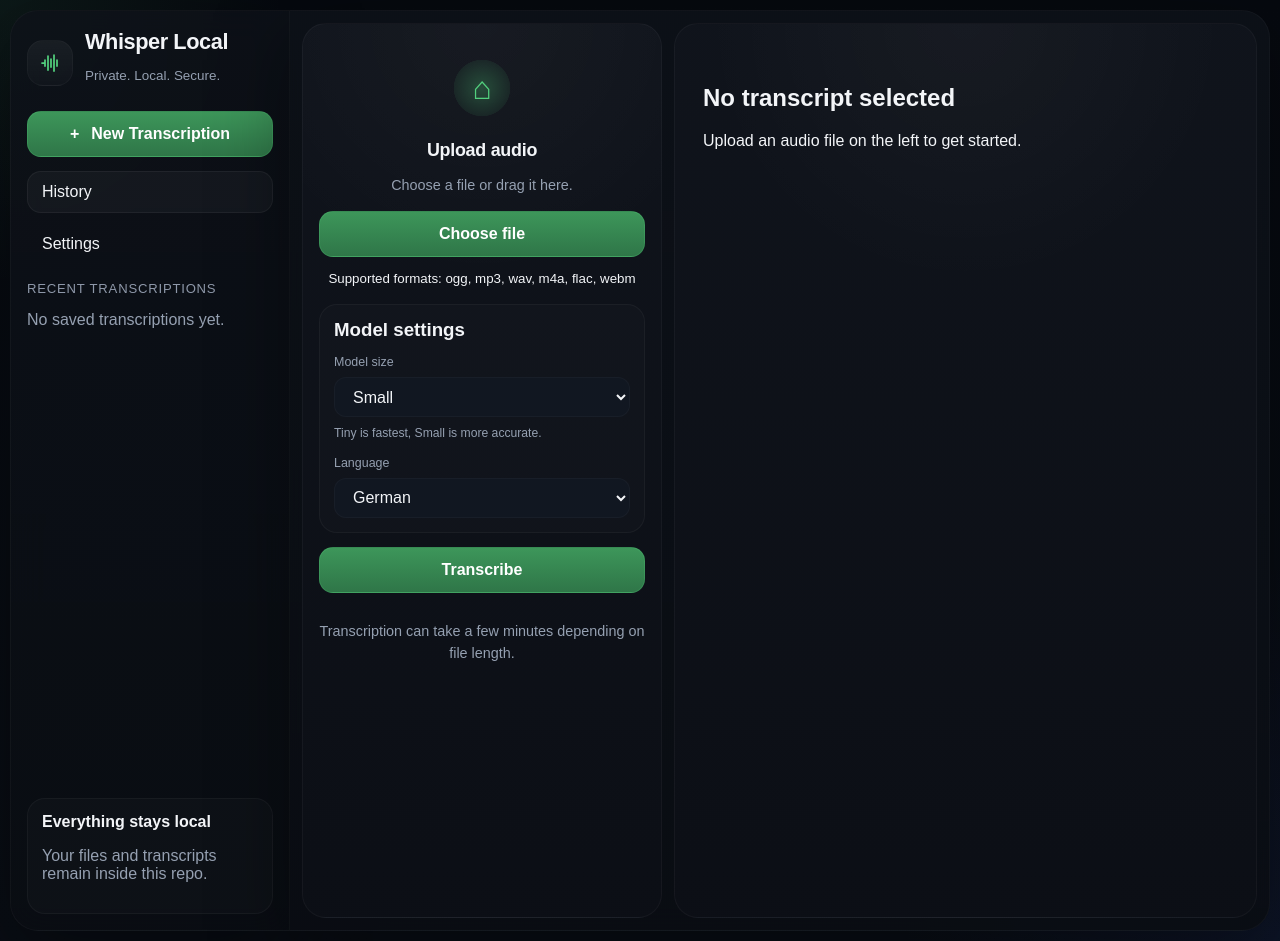
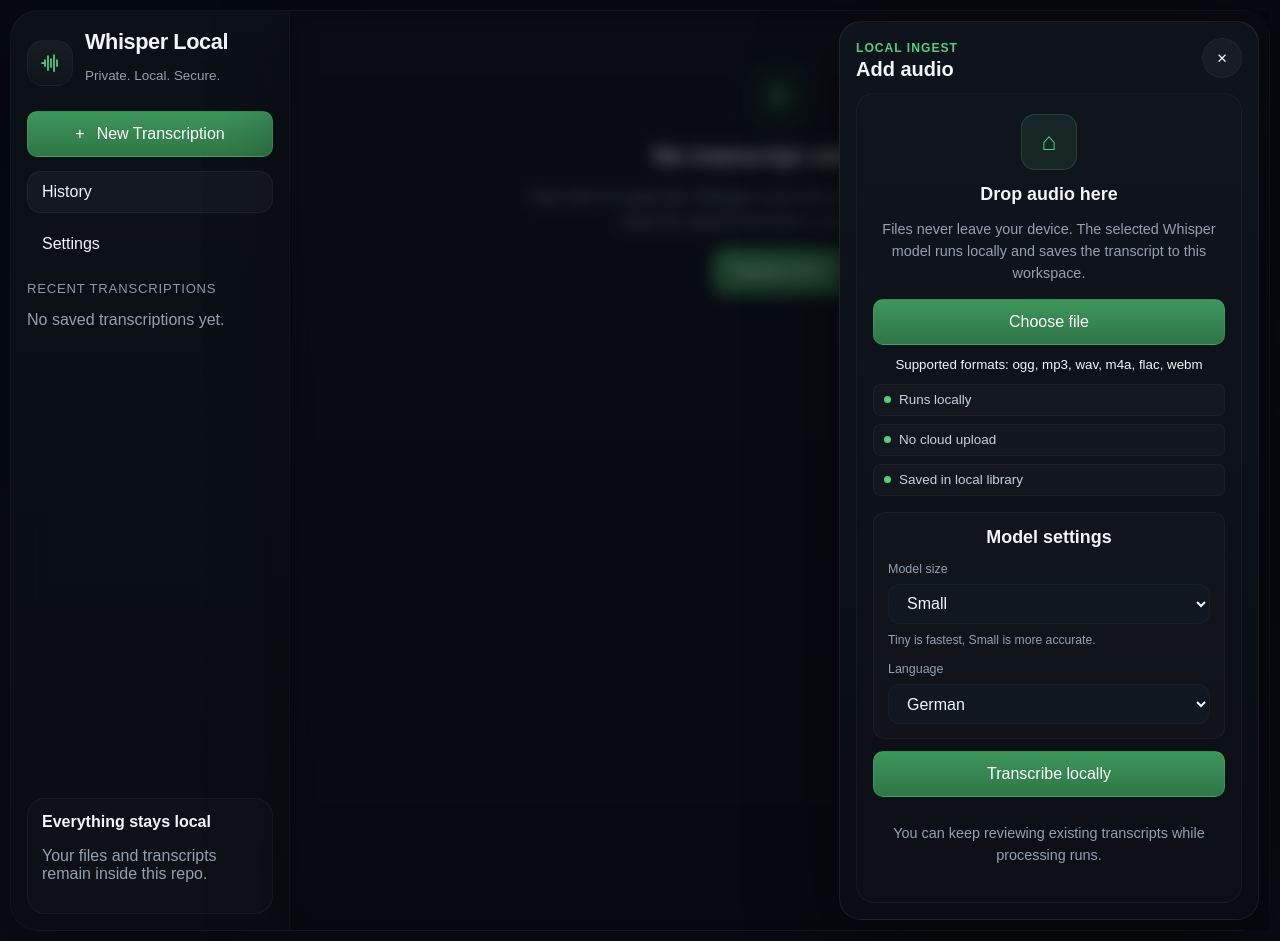
Before and after one commit to burnz0/whisper-local, a Flask app: page / in a window 1280 px wide. Run offline with Flask 3, Linux system fonts and the light colour scheme; some libraries are stand-ins or nearby versions.

Commit message:
Refocus workspace around transcript review

```diff
--- a/static/app.js
+++ b/static/app.js
@@ -27,7 +27,11 @@
   const transcribeStatus = document.getElementById("transcribe-status");
   const fileInput = document.getElementById("audio-file-input");
   const uploadCard = document.getElementById("upload-card");
+  const uploadPanel = document.getElementById("upload-panel");
+  const contextBackdrop = document.getElementById("context-backdrop");
+  const closeUploadPanel = document.getElementById("close-upload-panel");
   const fileNameLabel = document.getElementById("selected-file-name");
+  const openUploadButtons = document.querySelectorAll("[data-open-upload]");
   const searchCount = document.getElementById("segment-search-count");
   const sidebarNavButtons = document.querySelectorAll("[data-sidebar-target]");
   const sidebarPanels = document.querySelectorAll(".sidebar-panel");
@@ -63,7 +67,11 @@
         }
         if (jobStatusMessage) {
           jobStatusMessage.textContent =
-            job.status === "failed" ? job.error || "Transcription failed." : job.status === "complete" ? "Opening transcript..." : `${job.source_name} is ${job.status}.`;
+            job.status === "failed"
+              ? job.error || "Transcription failed."
+              : job.status === "complete"
+                ? "Opening transcript..."
+                : `Running locally with ${job.model}. ${job.source_name} is ${job.status}; no cloud upload occurs.`;
         }
         if (job.status === "complete" && payload.redirect_url) {
           window.location.href = payload.redirect_url;
@@ -320,9 +328,40 @@
     search.addEventListener("input", renderSearch);
   }
 
+  const setUploadPanelOpen = (isOpen) => {
+    if (!uploadPanel || !contextBackdrop) return;
+    uploadPanel.hidden = !isOpen;
+    contextBackdrop.hidden = !isOpen;
+    uploadPanel.classList.toggle("is-open", isOpen);
+    if (isOpen && fileInput) {
+      window.setTimeout(() => fileInput.focus(), 80);
+    }
+  };
+
+  openUploadButtons.forEach((button) => {
+    button.addEventListener("click", () => setUploadPanelOpen(true));
+  });
+
+  if (closeUploadPanel) {
+    closeUploadPanel.addEventListener("click", () => setUploadPanelOpen(false));
+  }
+
+  if (contextBackdrop) {
+    contextBackdrop.addEventListener("click", () => setUploadPanelOpen(false));
+  }
+
   if (fileInput && fileNameLabel) {
     const renderFileName = (file) => {
       fileNameLabel.textContent = file ? `Selected: ${file.name}` : "Supported formats: ogg, mp3, wav, m4a, flac, webm";
+    };
+
+    const assignFile = (file) => {
+      if (!file) return;
+      const transfer = new DataTransfer();
+      transfer.items.add(file);
+      fileInput.files = transfer.files;
+      renderFileName(file);
+      setUploadPanelOpen(true);
     };
 
     fileInput.addEventListener("change", () => {
@@ -346,13 +385,37 @@
 
       uploadCard.addEventListener("drop", (event) => {
         const file = event.dataTransfer && event.dataTransfer.files && event.dataTransfer.files[0];
-        if (!file) return;
-        const transfer = new DataTransfer();
-        transfer.items.add(file);
-        fileInput.files = transfer.files;
-        renderFileName(file);
+        assignFile(file);
       });
     }
+
+    let dragDepth = 0;
+    document.addEventListener("dragenter", (event) => {
+      if (!event.dataTransfer || !Array.from(event.dataTransfer.types).includes("Files")) return;
+      dragDepth += 1;
+      document.body.classList.add("is-dragging-file");
+      setUploadPanelOpen(true);
+    });
+
+    document.addEventListener("dragover", (event) => {
+      if (!event.dataTransfer || !Array.from(event.dataTransfer.types).includes("Files")) return;
+      event.preventDefault();
+    });
+
+    document.addEventListener("dragleave", () => {
+      dragDepth = Math.max(0, dragDepth - 1);
+      if (dragDepth === 0) {
+        document.body.classList.remove("is-dragging-file");
+      }
+    });
+
+    document.addEventListener("drop", (event) => {
+      if (!event.dataTransfer || !Array.from(event.dataTransfer.types).includes("Files")) return;
+      event.preventDefault();
+      dragDepth = 0;
+      document.body.classList.remove("is-dragging-file");
+      assignFile(event.dataTransfer.files && event.dataTransfer.files[0]);
+    });
   }
 
   if (transcribeForm && transcribeButton) {
@@ -365,9 +428,9 @@
       transcribeForm.dataset.submitting = "true";
       transcribeForm.classList.add("is-submitting");
       transcribeButton.disabled = true;
-      transcribeButton.textContent = "Transcribing...";
+      transcribeButton.textContent = "Transcribing locally...";
       if (transcribeStatus) {
-        transcribeStatus.textContent = file ? `Transcribing ${file.name}.` : "Transcribing audio.";
+        transcribeStatus.textContent = file ? `Running local transcription for ${file.name}. No upload occurs.` : "Running local transcription.";
       }
     });
   }
@@ -540,6 +603,12 @@
 
     if (modalOpen) return;
 
+    if (event.key === "Escape" && uploadPanel && !uploadPanel.hidden) {
+      event.preventDefault();
+      setUploadPanelOpen(false);
+      return;
+    }
+
     if (event.key === "/" && search && !isTyping) {
       event.preventDefault();
       search.focus();
--- a/static/styles.css
+++ b/static/styles.css
@@ -33,18 +33,7 @@ body {
   margin: 0;
   font-family: "Manrope", sans-serif;
   color: var(--text);
-  background:
-    radial-gradient(
-      circle at top left,
-      rgba(82, 207, 125, 0.08),
-      transparent 18%
-    ),
-    radial-gradient(
-      circle at bottom right,
-      rgba(58, 102, 255, 0.08),
-      transparent 24%
-    ),
-    linear-gradient(180deg, #06090f 0%, #090d14 100%);
+  background: linear-gradient(180deg, #06090f 0%, #090d14 100%);
   overflow: hidden;
 }
 
@@ -130,7 +119,7 @@ body::before {
 
 .brand h1,
 .detail-header h2,
-.upload-card h2,
+.upload-card h3,
 .settings-card h3 {
   margin: 0;
 }
@@ -161,7 +150,7 @@ body::before {
   align-items: center;
   justify-content: center;
   gap: 12px;
-  border-radius: 14px;
+  border-radius: 10px;
   border: 1px solid rgba(82, 207, 125, 0.22);
   background: linear-gradient(180deg, #3d965a, #2f7648);
   color: white;
@@ -169,6 +158,8 @@ body::before {
   font-weight: 700;
   min-height: 46px;
   padding: 0 18px;
+  cursor: pointer;
+  font: inherit;
 }
 
 .secondary-action {
@@ -415,23 +410,18 @@ body::before {
 }
 
 .composer {
+  position: relative;
   display: grid;
-  grid-template-columns: minmax(320px, 360px) minmax(0, 1fr);
-  gap: 12px;
+  grid-template-columns: minmax(0, 1fr);
   height: 100%;
   min-height: 0;
 }
 
-.composer:has(.upload-card.is-compact) {
-  grid-template-columns: minmax(260px, 300px) minmax(0, 1fr);
-}
-
 .upload-card,
 .detail-panel {
-  border-radius: 24px;
+  border-radius: 18px;
   border: 1px solid rgba(255, 255, 255, 0.04);
   background:
-    radial-gradient(circle at top, rgba(255, 255, 255, 0.03), transparent 28%),
     linear-gradient(180deg, rgba(16, 20, 28, 0.98), rgba(12, 15, 22, 0.98));
 }
 
@@ -445,82 +435,39 @@ body::before {
   min-height: 0;
 }
 
-.upload-card.is-compact {
-  padding: 12px;
-}
-
-.upload-card.is-compact .upload-icon {
-  display: none;
-}
-
-.upload-card.is-compact h2,
-.upload-card.is-compact p {
-  text-align: left;
-}
-
-.upload-card.is-compact h2 {
-  font-size: 1rem;
-}
-
-.upload-card.is-compact .transcribe-form {
-  gap: 8px;
-}
-
-.upload-card.is-compact .settings-card {
-  display: grid;
-  grid-template-columns: 1fr;
-  gap: 8px;
-  align-items: end;
-}
-
-.upload-card.is-compact .settings-card h3,
-.upload-card.is-compact .subtle {
-  display: none;
-}
-
-.upload-card.is-compact #selected-file-name {
-  text-align: left;
-}
-
 .inline-field span {
   font-size: 0.78rem;
   color: var(--muted);
 }
 
-.upload-card.is-dragover {
+.upload-card.is-dragover,
+body.is-dragging-file .context-panel {
   border-color: rgba(82, 207, 125, 0.42);
-  box-shadow:
-    0 0 0 1px rgba(82, 207, 125, 0.2),
-    var(--shadow);
-  transform: translateY(-2px);
+  box-shadow: 0 0 0 1px rgba(82, 207, 125, 0.2), var(--shadow);
 }
 
 .upload-icon {
-  width: 76px;
-  height: 76px;
-  margin: 10px auto 14px;
-  border-radius: 999px;
-  background: radial-gradient(
-    circle,
-    rgba(82, 207, 125, 0.28),
-    rgba(82, 207, 125, 0.08) 52%,
-    transparent 53%
-  );
+  width: 56px;
+  height: 56px;
+  margin: 4px auto 14px;
+  border-radius: 14px;
+  background: rgba(82, 207, 125, 0.1);
+  border: 1px solid rgba(82, 207, 125, 0.18);
   display: grid;
   place-items: center;
-  font-size: 2rem;
+  font-size: 1.55rem;
   color: var(--green);
 }
 
-.upload-card h2,
+.upload-card h3,
 .upload-card p {
   text-align: center;
 }
 
-.upload-card h2 {
+.upload-card h3 {
+  margin: 0;
   font-size: 1.12rem;
   font-weight: 620;
-  letter-spacing: -0.015em;
 }
 
 .upload-card p {
@@ -530,7 +477,7 @@ body::before {
 
 .transcribe-form {
   display: grid;
-  gap: 14px;
+  gap: 12px;
 }
 
 .transcribe-form.is-submitting .file-picker,
@@ -580,15 +527,11 @@ body::before {
 .settings-card {
   margin-top: 4px;
   padding: 14px;
-  border-radius: 18px;
+  border-radius: 12px;
   border: 1px solid rgba(255, 255, 255, 0.04);
   background: rgba(255, 255, 255, 0.015);
   display: grid;
   gap: 14px;
-}
-
-.upload-card.is-compact .settings-card {
-  padding: 10px;
 }
 
 .settings-card label {
@@ -1137,6 +1079,86 @@ body.is-playing .waveform span:nth-child(4n) {
   color: var(--muted);
 }
 
+.context-backdrop {
+  position: fixed;
+  inset: 0;
+  background: rgba(4, 7, 12, 0.54);
+  backdrop-filter: blur(8px);
+  z-index: 35;
+}
+
+.context-backdrop[hidden] {
+  display: none;
+}
+
+.context-panel {
+  position: fixed;
+  top: 10px;
+  right: 10px;
+  bottom: 10px;
+  z-index: 40;
+  width: min(420px, calc(100vw - 20px));
+  display: grid;
+  grid-template-rows: auto minmax(0, 1fr);
+  gap: 12px;
+  padding: 16px;
+  border-radius: 22px;
+  border: 1px solid rgba(255, 255, 255, 0.07);
+  background: linear-gradient(180deg, rgba(15, 20, 28, 0.98), rgba(9, 13, 19, 0.98));
+  box-shadow: 0 28px 90px rgba(0, 0, 0, 0.46);
+}
+
+.context-panel[hidden] {
+  display: none;
+}
+
+.context-panel__header {
+  display: flex;
+  align-items: start;
+  justify-content: space-between;
+  gap: 12px;
+}
+
+.context-panel__header h2 {
+  margin: 2px 0 0;
+  font-size: 1.25rem;
+}
+
+.eyebrow {
+  color: var(--green);
+  font-size: 0.76rem;
+  font-weight: 750;
+  letter-spacing: 0.08em;
+  text-transform: uppercase;
+}
+
+.trust-list {
+  display: grid;
+  grid-template-columns: 1fr;
+  gap: 8px;
+}
+
+.trust-list span {
+  min-height: 32px;
+  display: flex;
+  align-items: center;
+  gap: 8px;
+  padding: 0 10px;
+  border-radius: 8px;
+  color: #c8d2e0;
+  background: rgba(255, 255, 255, 0.025);
+  border: 1px solid rgba(255, 255, 255, 0.04);
+  font-size: 0.84rem;
+}
+
+.trust-list span::before {
+  content: "";
+  width: 7px;
+  height: 7px;
+  border-radius: 999px;
+  background: var(--green);
+}
+
 .modal-backdrop {
   position: fixed;
   inset: 0;
@@ -1193,7 +1215,66 @@ body.is-playing .waveform span:nth-child(4n) {
 }
 
 .detail-empty {
+  min-height: 100%;
+  display: grid;
+  place-content: center;
+  justify-items: center;
+  gap: 14px;
   padding: 40px 28px;
+  text-align: center;
+}
+
+.detail-empty h2,
+.detail-empty p {
+  margin: 0;
+}
+
+.detail-empty p {
+  max-width: 520px;
+  color: var(--muted);
+  line-height: 1.58;
+}
+
+.empty-mark {
+  width: 64px;
+  height: 64px;
+  display: grid;
+  place-items: center;
+  border-radius: 16px;
+  border: 1px solid rgba(82, 207, 125, 0.18);
+  background: rgba(82, 207, 125, 0.08);
+}
+
+.empty-mark svg {
+  width: 32px;
+  height: 32px;
+  fill: none;
+  stroke: var(--green);
+  stroke-linecap: round;
+  stroke-width: 1.7;
+}
+
+.drop-target {
+  position: fixed;
+  inset: 10px;
+  z-index: 60;
+  display: none;
+  place-items: center;
+  border-radius: 22px;
+  border: 1px dashed rgba(82, 207, 125, 0.58);
+  background: rgba(6, 10, 16, 0.78);
+  color: var(--text);
+  backdrop-filter: blur(12px);
+  pointer-events: none;
+}
+
+body.is-dragging-file .drop-target {
+  display: grid;
+}
+
+.drop-target strong {
+  font-size: 1.2rem;
+}
 }
 
 @media (max-width: 1180px) {
--- a/templates/index.html
+++ b/templates/index.html
@@ -21,10 +21,10 @@
         </div>
       </div>
 
-      <a class="primary-action" href="{{ url_for('index') }}">
+      <button class="primary-action" type="button" data-open-upload>
         <span>+</span>
         New Transcription
-      </a>
+      </button>
 
       <nav class="nav" id="sidebar-nav">
         <button class="nav-item active" type="button" data-sidebar-target="history-panel">History</button>
@@ -119,52 +119,12 @@
           {% if job.status == "failed" %}Transcription failed{% elif job.status == "complete" %}Transcription complete{% else %}Transcribing audio{% endif %}
         </strong>
         <span id="job-status-message">
-          {% if job.status == "failed" %}{{ job.error }}{% elif job.status == "complete" %}Opening transcript...{% else %}{{ job.source_name }} is {{ job.status }}.{% endif %}
+          {% if job.status == "failed" %}{{ job.error }}{% elif job.status == "complete" %}Opening transcript...{% else %}Running locally with {{ job.model }}. {{ job.source_name }} is {{ job.status }}; no cloud upload occurs.{% endif %}
         </span>
       </div>
       {% endif %}
 
       <section class="composer">
-        <div class="upload-card {% if selected %}is-compact{% endif %}" id="upload-card">
-          <div class="upload-icon">⌂</div>
-          <h2>{% if selected %}Add audio{% else %}Upload audio{% endif %}</h2>
-          {% if not selected %}
-          <p>Choose a file or drag it here.</p>
-          {% endif %}
-          <form action="{{ url_for('transcribe_route') }}" method="post" enctype="multipart/form-data" class="transcribe-form" id="transcribe-form">
-            <label class="file-picker">
-              <input type="file" id="audio-file-input" name="audio_file" accept="{{ upload_accept }}" required>
-              <span>Choose file</span>
-            </label>
-            <small id="selected-file-name">Supported formats: ogg, mp3, wav, m4a, flac, webm</small>
-
-            <div class="settings-card" id="settings-card">
-              <h3>Model settings</h3>
-              <label class="inline-field">
-                <span>Model size</span>
-                <select name="model">
-                  {% for model in models %}
-                  <option value="{{ model }}" {% if model == default_model %}selected{% endif %}>{{ model|capitalize }}</option>
-                  {% endfor %}
-                </select>
-                <small class="field-hint">Tiny is fastest, Small is more accurate.</small>
-              </label>
-              <label class="inline-field">
-                <span>Language</span>
-                <select name="language">
-                  {% for code, label in languages.items() %}
-                  <option value="{{ code }}" {% if code == default_language %}selected{% endif %}>{{ label }}</option>
-                  {% endfor %}
-                </select>
-              </label>
-            </div>
-
-            <button type="submit" class="transcribe-button" id="transcribe-button">Transcribe</button>
-            <p class="transcribe-status" id="transcribe-status" aria-live="polite"></p>
-            <p class="subtle">Transcription can take a few minutes depending on file length.</p>
-          </form>
-        </div>
-
         <div class="detail-panel">
           {% if selected %}
           <header class="detail-header">
@@ -289,11 +249,73 @@
           </footer>
           {% else %}
           <div class="detail-empty">
+            <div class="empty-mark" aria-hidden="true">
+              <svg viewBox="0 0 24 24">
+                <path d="M4 12h2M8 8v8M12 4v16M16 8v8M20 12h0" />
+              </svg>
+            </div>
             <h2>No transcript selected</h2>
-            <p>Upload an audio file on the left to get started.</p>
+            <p>Start with an audio file. Whisper Local will process it on this device and keep the saved transcript in your local library.</p>
+            <button class="primary-action" type="button" data-open-upload>Upload audio</button>
           </div>
           {% endif %}
         </div>
+
+        <div class="context-backdrop" id="context-backdrop" {% if selected and not error %}hidden{% endif %}></div>
+        <aside class="context-panel {% if not selected or error %}is-open{% endif %}" id="upload-panel" aria-labelledby="upload-panel-title" {% if selected and not error %}hidden{% endif %}>
+          <div class="context-panel__header">
+            <div>
+              <span class="eyebrow">Local ingest</span>
+              <h2 id="upload-panel-title">Add audio</h2>
+            </div>
+            <button class="icon-button" type="button" id="close-upload-panel" title="Close panel" aria-label="Close panel">
+              <span aria-hidden="true">✕</span>
+            </button>
+          </div>
+          <div class="upload-card" id="upload-card">
+            <div class="upload-icon">⌂</div>
+            <h3>Drop audio here</h3>
+            <p>Files never leave your device. The selected Whisper model runs locally and saves the transcript to this workspace.</p>
+            <form action="{{ url_for('transcribe_route') }}" method="post" enctype="multipart/form-data" class="transcribe-form" id="transcribe-form">
+              <label class="file-picker">
+                <input type="file" id="audio-file-input" name="audio_file" accept="{{ upload_accept }}" required>
+                <span>Choose file</span>
+              </label>
+              <small id="selected-file-name">Supported formats: ogg, mp3, wav, m4a, flac, webm</small>
+
+              <div class="trust-list" aria-label="Local processing guarantees">
+                <span>Runs locally</span>
+                <span>No cloud upload</span>
+                <span>Saved in local library</span>
+              </div>
+
+              <div class="settings-card" id="settings-card">
+                <h3>Model settings</h3>
+                <label class="inline-field">
+                  <span>Model size</span>
+                  <select name="model">
+                    {% for model in models %}
+                    <option value="{{ model }}" {% if model == default_model %}selected{% endif %}>{{ model|capitalize }}</option>
+                    {% endfor %}
+                  </select>
+                  <small class="field-hint">Tiny is fastest, Small is more accurate.</small>
+                </label>
+                <label class="inline-field">
+                  <span>Language</span>
+                  <select name="language">
+                    {% for code, label in languages.items() %}
+                    <option value="{{ code }}" {% if code == default_language %}selected{% endif %}>{{ label }}</option>
+                    {% endfor %}
+                  </select>
+                </label>
+              </div>
+
+              <button type="submit" class="transcribe-button" id="transcribe-button">Transcribe locally</button>
+              <p class="transcribe-status" id="transcribe-status" aria-live="polite"></p>
+              <p class="subtle">You can keep reviewing existing transcripts while processing runs.</p>
+            </form>
+          </div>
+        </aside>
       </section>
     </main>
   </div>
@@ -313,6 +335,12 @@
     window.APP_JOB_STATE = {{ job|tojson }};
   </script>
   {% endif %}
+  <div class="drop-target" id="drop-target" aria-hidden="true">
+    <div>
+      <strong>Drop audio to transcribe locally</strong>
+      <p>Files stay on this device.</p>
+    </div>
+  </div>
   <div class="modal-backdrop" id="confirm-modal" hidden>
     <div class="modal-card" role="dialog" aria-modal="true" aria-labelledby="confirm-modal-title">
       <div class="modal-copy">
```
Also changed, not shown: other parts of static/styles.css (+26 -24 lines), TODO.md (+60 -2 lines).
